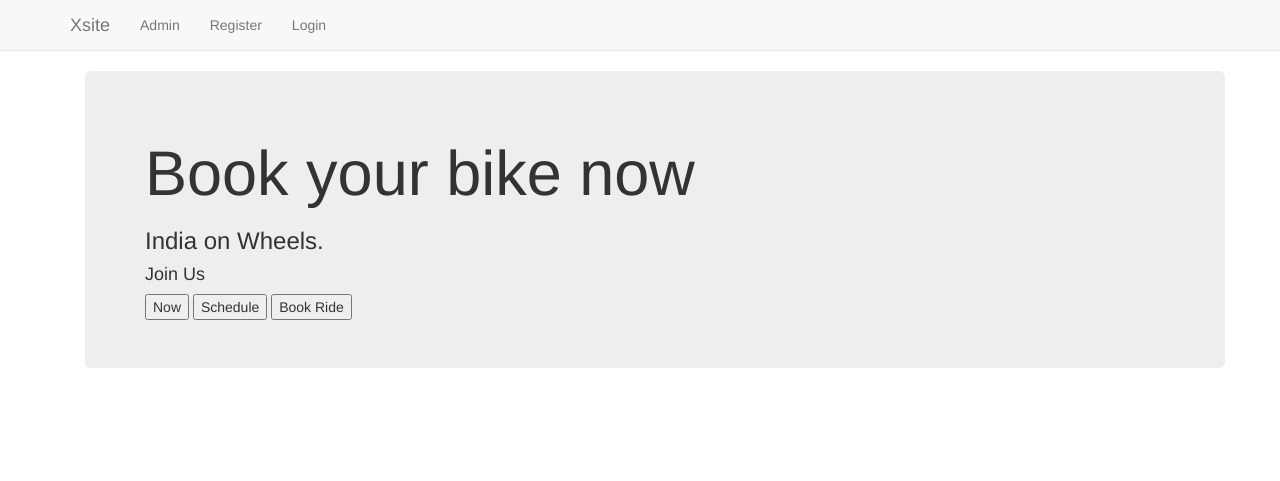
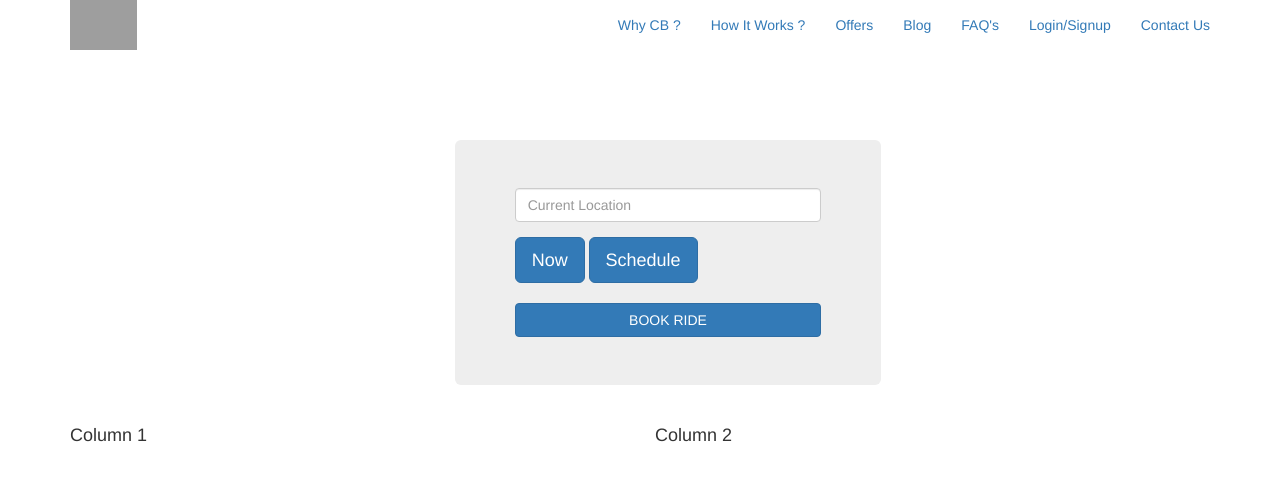
Before and after one commit to charvehi/charvehi, a Django app: page / in a window 1280 px wide. Shown: the top 481 px of the page. Run offline with Django 3.2, Linux system fonts and the light colour scheme; parts of the project's set-up code (start-up, migrations or seed data) failed here and were passed over; some libraries are stand-ins or nearby versions; grey boxes are pictures that could not be loaded.

Commit message:
signin session added index page (in base.html)

```diff
--- a/xversion/templates/booking/base.html
+++ b/xversion/templates/booking/base.html
@@ -1,34 +1,141 @@
 <!DOCTYPE html>
+{% load staticfiles %}
+
+
 <html>
 <head>
-    <meta charset="utf-8">
-    <title>Base</title>
+    <meta charset="UTF-8">
+
     <!-- Latest compiled and minified CSS -->
-    <link rel="stylesheet" href="https://maxcdn.bootstrapcdn.com/bootstrap/3.3.7/css/bootstrap.min.css" integrity="sha384-BVYiiSIFeK1dGmJRAkycuHAHRg32OmUcww7on3RYdg4Va+PmSTsz/K68vbdEjh4u" crossorigin="anonymous">
+    <link rel="stylesheet" href="https://maxcdn.bootstrapcdn.com/bootstrap/3.3.7/css/bootstrap.min.css">
 
+    <!-- jQuery library -->
+    <script src="https://ajax.googleapis.com/ajax/libs/jquery/3.3.1/jquery.min.js"></script>
+
+    <!-- Latest compiled JavaScript -->
+    <script src="https://maxcdn.bootstrapcdn.com/bootstrap/3.3.7/js/bootstrap.min.js"></script>
+    <link rel="stylesheet" href="{% static 'frontpage/custom.css' %}" type="text/css" >
+    <script>
+    $(document).ready(function() {
+        $('#loc_map').hide();
+    $('#cl').focus(function() {
+        $('#loc_map').show();
+        $('.container-fluid').hide();
+
+    });
+});
+    </script>
+    <title>Charvehi</title>
 </head>
+
 <body>
-    <nav class="navbar navbar-default navbar-static-top">
+        <header class="header" >
+              <!--------------------------navbar ---------------------------->
+                <nav class="navbar navbar-fixed-top ">
                     <div class="container">
-        <ul class="nav navbar-nav">
+                        <div class="navbar-header">
+                            <button type="button" class="navbar-toggle" data-toggle="collapse"
+                            data-target="#micon">
+                        <span class="icon-bar"></span>
+                        <span class="icon-bar"></span>
+                        <span class="icon-bar"></span>
 
-          <li><a class="navbar-brand" href="{% url 'index' %}">Xsite</a></li>
-          <li><a class="navbar-link" href="{% url 'admin:index' %}">Admin</a></li>
-          {# Some logic on what to display for last item#}
-          {% if user.is_authenticated %}
-            <li><a href="{% url 'logout' %}">Signout</a></li>
-            <li>Hello {{ user.email }}</li>
+                        </button>
+                        <!----------------------brand logo------------------------>
+                            <a href="#"><img class="logo" src='{% static "frontpage/bikelogo.jpg" %}' style="height:50px;"></a>
+                        </div>
+                        <div class="collapse navbar-collapse" id="micon">
+                            <!----------------------navbar menus---------------------->
+                        <ul class="nav navbar-nav  navbar-right">
+                            <li><a href="">Why CB ?</a></li>
+                            <li><a href="">How It Works ?</a></li>
+                            <li><a href="">Offers</a></li>
+                            <li><a href="">Blog</a></li>
+                            <li><a href="">FAQ's</a></li>
+                            {% if request.session.email is not None %}
+                             <li><a href = "{% url 'uaccounts:user_logout' %}?action=logout">Logout</a></li>
+
                             {% else %}
-            <li><a class="navbar-link" href="{% url 'uaccounts:register' %}">Register</a></li>
-            <li><a class="navbar-link" href="{% url 'uaccounts:user_login' %}">Login</a></li>
+
+                            <li><a href="{% url 'uaccounts:user_login' %}">Login/Signup</a></li>
                             {% endif %}
 
+
+
+
+                            <li><a href="#">Contact Us</a></li>
                         </ul>
                     </div>
+                    </div>
                 </nav>
+                <!----------------------------navbar header image/Banner--------------->
+				<div class="container-fluid">
+			   <div class="row backgroundimg">
+			   <div class="col-sm-4">
+			   </div>
+                   <div class="col-sm-4 jumbotron" style="margin-top:10em;margin-left:2em;margin-right:2em;">
+					   <div>
+						<form   >
+<div class="form-group">
+	<input type="text" class="form-control" id="cl" name="cl" placeholder="Current Location" />
+</div>
+
+<div id="bn">
+<button id="now" name="now" onClick="showDiv()" class="btn btn-primary btn-lg" >Now </button>
+
+
+<button id="schedule" name="schedule" class="btn btn-primary btn-lg" >Schedule </button>
+
+<div class="form-group" id="opnpnl" style="display:none;">
+<input type="text" >
+</div>
+
+</div><!--End of button div-->
+<br>
+<input type="submit" class="btn btn-primary btn-block" id="sub" name="sub" value="BOOK RIDE" />
+
+</form><!--End of form-->
+                           </div>
+
+						</div>
+
+
+						<div class="col-sm-4">
+						</div>
+                    </div>
+
+					</div>
+        </header>
         <div class="container">
-    {% block body_block %}
-    {% endblock %}
+                <div class="row">
+                <div class="col-xs-6">
+                <h4>Column 1</h4>
                 </div>
+                <div class="col-xs-6">
+                <h4>Column 2</h4>
+                </div>
+                </div>
+                </div>
+
+        <div id="loc_map">
+            This is map.
+        </div>
+
+
+
+            <!-- Optional JavaScript -->
+    <!-- jQuery first, then Popper.js, then Bootstrap JS -->
+    <script src="https://code.jquery.com/jquery-3.3.1.slim.min.js" integrity="sha384-q8i/X+965DzO0rT7abK41JStQIAqVgRVzpbzo5smXKp4YfRvH+8abtTE1Pi6jizo" crossorigin="anonymous"></script>
+    <script src="https://cdnjs.cloudflare.com/ajax/libs/popper.js/1.14.3/umd/popper.min.js" integrity="sha384-ZMP7rVo3mIykV+2+9J3UJ46jBk0WLaUAdn689aCwoqbBJiSnjAK/l8WvCWPIPm49" crossorigin="anonymous"></script>
+    <script src="https://stackpath.bootstrapcdn.com/bootstrap/4.1.3/js/bootstrap.min.js" integrity="sha384-ChfqqxuZUCnJSK3+MXmPNIyE6ZbWh2IMqE241rYiqJxyMiZ6OW/JmZQ5stwEULTy" crossorigin="anonymous"></script>
+            <script>
+                $(function () {
+                 $(document).scroll(function () {
+                 var $nav = $(".navbar-fixed-top");
+                 $nav.toggleClass('scrolled', $(this).scrollTop() > $nav.height());
+                });
+                });
+</script>
+
 </body>
 </html>
--- a/xversion/templates/booking/index.html
+++ b/xversion/templates/booking/index.html
@@ -1,5 +1,7 @@
 {% extends "booking/base.html" %}
 {% load staticfiles %}
+
+
 
 {% block body_block %}
   <div class="container">
@@ -21,6 +23,10 @@
         </form>
 
       {% endif %}
+
     </div>
+       <img src='{% static "img2.jpg" %}' alt="wallpaper" >
   </div>
 {% endblock %}
+
+<li><a href = "{% url 'uaccounts:user_login' %}?action=logout">Logout</a></li>
--- a/xversion/templates/uaccounts/home.html
+++ b/xversion/templates/uaccounts/home.html
@@ -1,6 +1,5 @@
 {% extends "uaccounts/base.html" %}
 {% block body_block %}
-
 <div class="container">
   <div class="jumbotron">
     <h1>Welcome to the Xsite !</h1>
--- a/xversion/uaccounts/models.py
+++ b/xversion/uaccounts/models.py
@@ -5,7 +5,7 @@
 
 class UserProfileInfo(models.Model):
         #user = models.OneToOneField(User, on_delete=models.CASCADE)
-        uid =  models.BigIntegerField(primary_key=True, default=0)
+        uid =  models.AutoField(primary_key=True)
         name = models.CharField(max_length=60, default=0)
         email = models.EmailField(default=0, blank=False)
         password = models.CharField(max_length=50, default=0, blank=False)
--- a/xversion/uaccounts/urls.py
+++ b/xversion/uaccounts/urls.py
@@ -1,5 +1,5 @@
 from django.conf.urls import url
-from uaccounts import views
+from . import views
 from booking import views as book
 
 # SET THE NAMESPACE!
@@ -8,8 +8,10 @@
 # Be careful setting the name to just /login use userlogin instead!
 urlpatterns=[
     url(r'^signup/$',views.register,name='register'),
+    url(r'^Home/$',views.index,name='index'),
     url(r'^signin/$',views.user_login,name='user_login'),
-    url(r'^signout/$', views.user_login, name='user_logout'),
-    url(r'^home/$', views.index, name='index'),
+    url(r'^logout/$',views.user_logout,name='user_logout'),
+    #url(r'^signout/$', views.user_login, name='user_logout'),
+    url(r'^$', views.index, name='index'),
     #url(r'^home/$', book.index, name='index'),
 ]
--- a/xversion/xversion/settings.py
+++ b/xversion/xversion/settings.py
@@ -87,7 +87,7 @@
         'USER': 'root',
         'PASSWORD': 'ramjs',
         'HOST': '127.0.0.1',
-        'PORT': '3307',
+        'PORT': '3306',
     }
 }
 
--- a/xversion/xversion/urls.py
+++ b/xversion/xversion/urls.py
@@ -30,8 +30,8 @@
     url(r'^$',book.index,name='index'),
     url(r'^$', acc.index, name='index'),
     url(r'^special/',acc.special,name='special'),
-    url(r'^uaccounts/', include('uaccounts.urls')),
-    url(r'^category/', include('booking.urls')),
+    url(r'^uaccounts/', include('uaccounts.urls'),name='uaccounts'),
+    url(r'^category/', include('booking.urls'),name="booking"),
     url(r'^signout/$', acc.user_logout, name='logout'),
     #path('', include('booking.urls')),
 ] + static(settings.MEDIA_URL, document_root=settings.MEDIA_ROOT)
```
Also changed, not shown: xversion/templates/uaccounts/base.html (+7 -3 lines), xversion/templates/uaccounts/signin.html (+18 -0 lines), xversion/uaccounts/views.py (+35 -10 lines), xversion/booking/migrations/0001_initial.py, xversion/dealer/migrations/0001_initial.py (deleted), xversion/uaccounts/migrations/0001_initial.py, xversion/uaccounts/migrations/0002_auto_20181023_1730.py (deleted), xversion/uaccounts/migrations/0003_auto_20181023_1732.py (deleted), xversion/uaccounts/migrations/0004_auto_20181024_1455.py (deleted), xversion/uaccounts/migrations/0005_auto_20181026_0606.py (deleted). Lines whose indentation alone changed are shown as unchanged.
